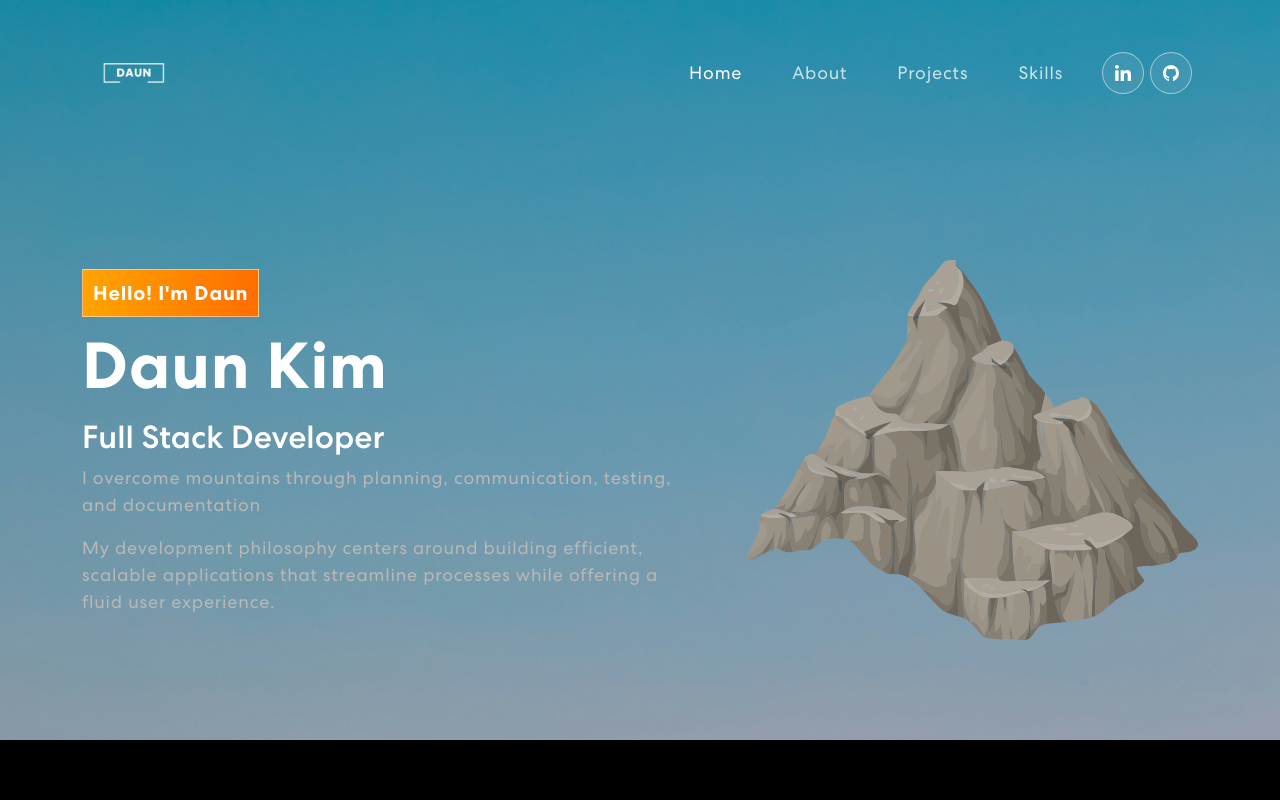
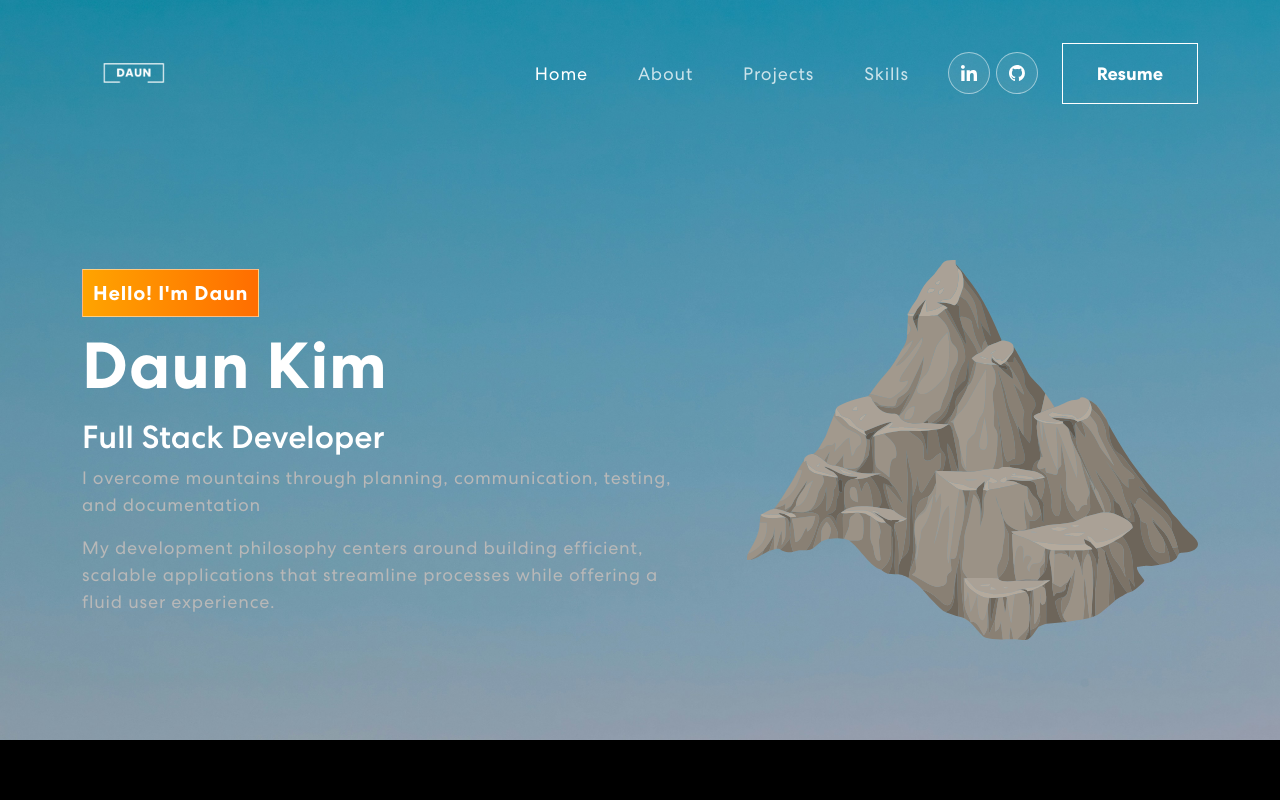
Before and after one commit to yennakim/portfolio-v2, a React (Create React App) app: page / in a window 1280 px wide. Shown: the top 800 px of the page. Built offline with nearby package versions, Linux system fonts and the light colour scheme.

Commit message:
feat: resume can be viewed in a new tab/downloaded by clicking 'Resume' in the navbar

```diff
--- a/src/components/NavBar.js
+++ b/src/components/NavBar.js
@@ -3,6 +3,7 @@
 import logo from '../assets/img/logo.png';
 import linkedinIcon from '../assets/img/linkedin.svg';
 import githubIcon from '../assets/img/github.svg';
+import resume from '../assets/resume.pdf';
 
 export default function NavBar() {
   const [activeLink, setActiveLink] = useState('home');
@@ -48,8 +49,10 @@
               <a href="https://github.com/yennakim/"><img src={githubIcon} alt="Github" /></a>
 
             </div>
-            {/* <button className="connect" onClick={() => console.log('connect')}><span>Let's Connect</span>
-            </button> */}
+            <a href={resume} target="_blank" rel="noreferrer">
+  <button>Resume</button>
+</a>
+
           </span>
         </Navbar.Collapse>
       </Container>
```
Also changed, not shown: 1 other file (tests, documents, lock files or other folders).
